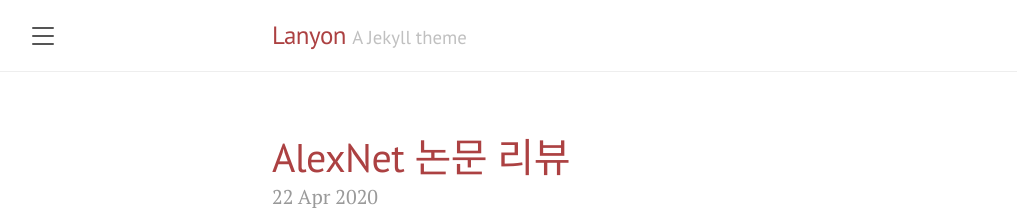
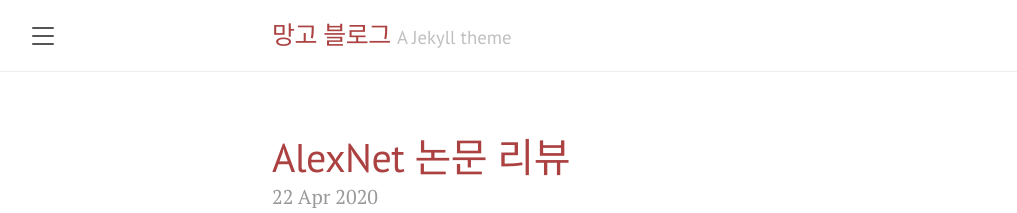
Before and after one commit to naknakLEE/naknakLEE.github.io, a Jekyll site: the page built from index.html, in a window 1280 px wide and 900 px high. Shown: the top 213 px of the window, without its empty margins (8-1025 px from the left). Built offline with Jekyll 4.4.1, drawn with Linux system fonts in a browser that asks for light colours; the list of posts is cut into pages by our own code.

Commit message:
테스트

```diff
--- a/_config.yml
+++ b/_config.yml
@@ -1,7 +1,7 @@
 # Setup
-title:               Lanyon
+title:               망고 블로그
 tagline:             'A Jekyll theme'
-description:         'A reserved <a href="https://jekyllrb.com" target="_blank">Jekyll</a> theme that places the utmost gravity on content with a hidden drawer. Made by <a href="https://twitter.com/mdo" target="_blank">@mdo</a>.'
+description:         '테스트A reserved <a href="https://jekyllrb.com" target="_blank">Jekyll</a> theme that places the utmost gravity on content with a hidden drawer. Made by <a href="https://twitter.com/mdo" target="_blank">@mdo</a>.'
 url:                 ''
 baseurl:             ''
 paginate:            5
```
